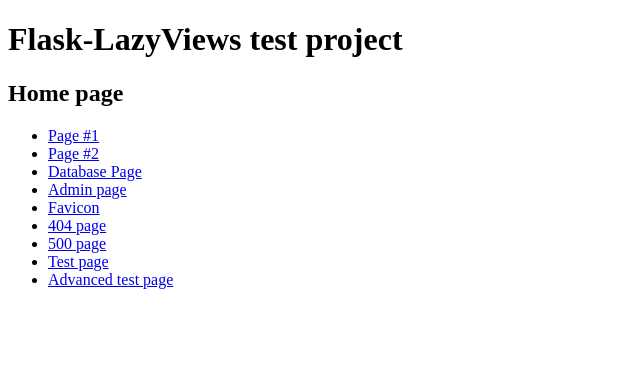
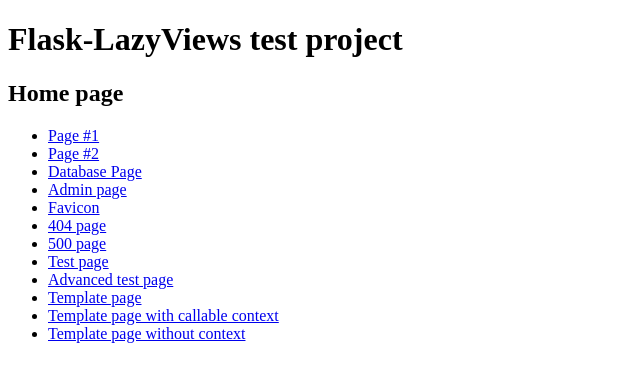
Before and after one commit to playpauseandstop/Flask-LazyViews, a Flask app: template testapp/templates/home.html in a window 1280 px wide. Shown: the top 382 px of the page, without its empty margins (0-640 px from the left). Run offline with Flask 2, Linux system fonts and the light colour scheme; the template is opened without the code that fills it, so the values that code supplies are empty; parts of the project's set-up code (start-up, migrations or seed data) failed here and were passed over.

Commit message:
Update requirements for testapp, add tests to further ``add_template`` method.

```diff
--- a/testapp/app.py
+++ b/testapp/app.py
@@ -40,6 +40,17 @@
     views.add_static('/favicon.ico',
                      defaults={'filename': 'img/favicon.ico'},
                      endpoint='favicon')
+    views.add_template('/template',
+                       'template.html',
+                       context={'text': 'Test Text'},
+                       endpoint='template')
+    views.add_template('/template/callable-context',
+                       'template.html',
+                       context=lambda: {'text': 'Callable Test Text'},
+                       endpoint='template_callable_context')
+    views.add_template('/template/no-context',
+                       'template.html',
+                       endpoint='template_no_context')
 
     # Register test blueprint
     app.register_blueprint(test_blueprint, url_prefix='/test')
--- a/testapp/bootstrap.cfg
+++ b/testapp/bootstrap.cfg
@@ -1,3 +1,2 @@
 [bootstrapper]
-hook = {pip} install ipython==1.1 && \
-       {pip} install -e ..
+hook = {pip} install ipython==2.1.0 && {pip} install -e ..
--- a/testapp/templates/home.html
+++ b/testapp/templates/home.html
@@ -13,6 +13,9 @@
         <li><a href="{{ url_for("server_error") }}">500 page</a></li>
         <li><a href="{{ url_for("test.test") }}">Test page</a></li>
         <li><a href="{{ url_for("test.advanced") }}?q={{ query }}">Advanced test page</a></li>
+        <li><a href="{{ url_for("template") }}">Template page</a></li>
+        <li><a href="{{ url_for("template_callable_context") }}">Template page with callable context</a></li>
+        <li><a href="{{ url_for("template_no_context") }}">Template page without context</a></li>
     </ul>
 
 {% endblock %}
```
Also changed, not shown: testapp/requirements.txt (+12 -12 lines), testapp/templates/template.html (added, +7 -0 lines), testapp/tests.py (+14 -0 lines), 1 other file.
